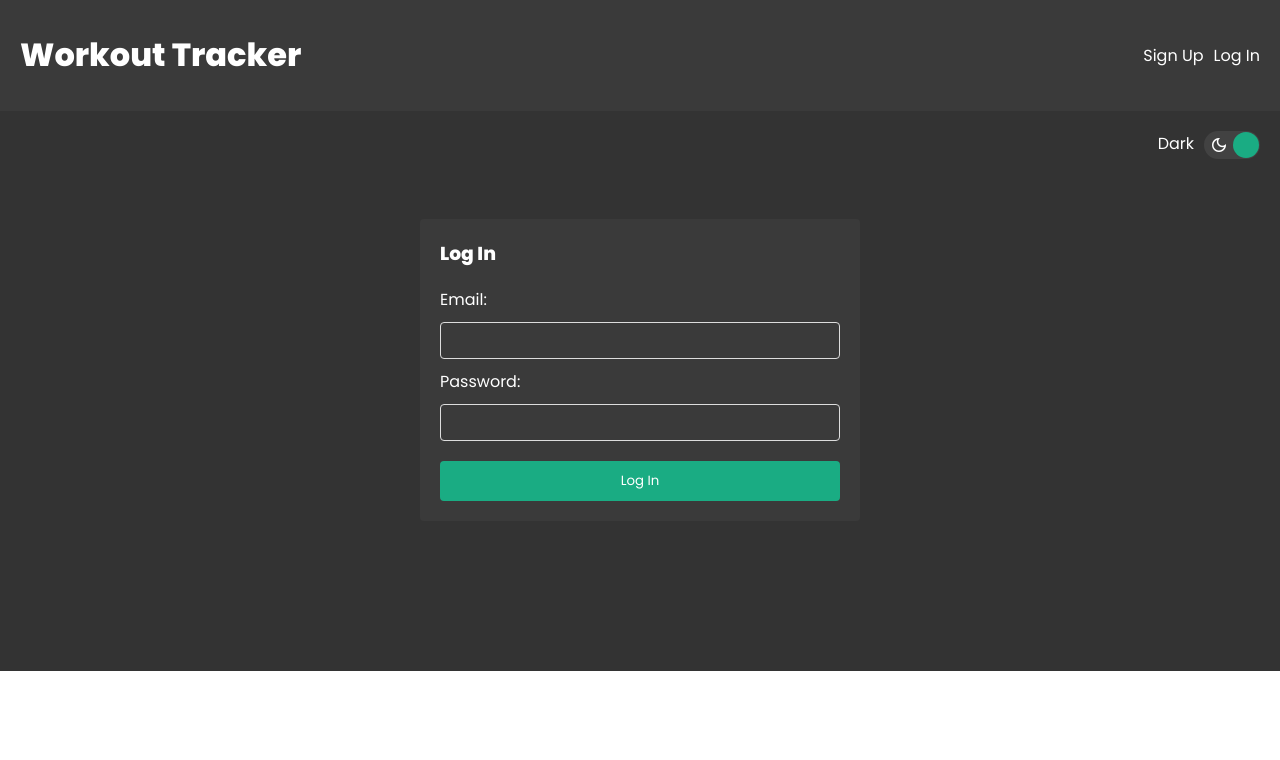
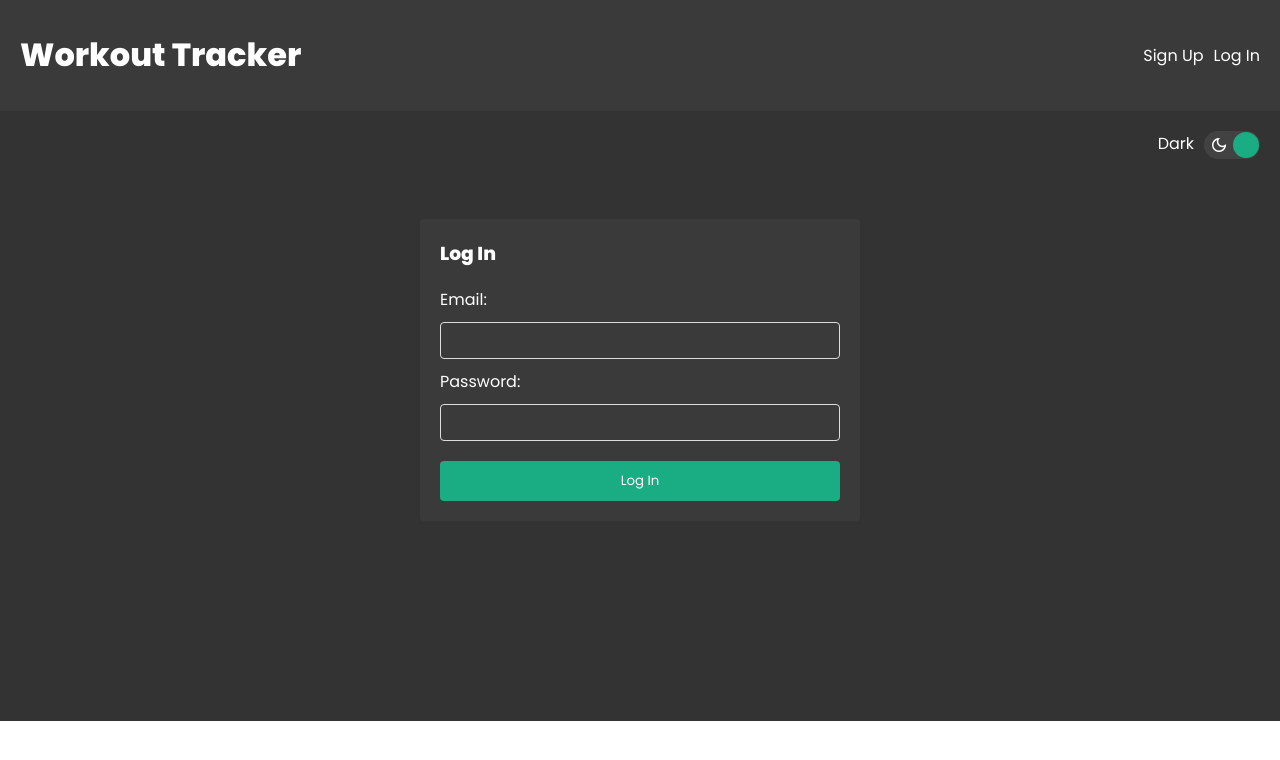
Before and after one commit to TomMetcalf/fitness-app, a React (Create React App) app in the folder frontend/: page /login in a window 1280 px wide. Shown: the top 760 px of the page. Built offline with nearby package versions, Linux system fonts and the light colour scheme.

Commit message:
increase base height

```diff
--- a/frontend/src/index.css
+++ b/frontend/src/index.css
@@ -131,7 +131,6 @@ input {
   border-radius: 4px;
   box-sizing: border-box;
 }
-
 
 #text-input {
   width: 20%;
@@ -277,12 +276,12 @@ form.login button {
 }
 
 .base {
-  height: 50px;
+  height: 100px;
   background-color: #ddd;
 }
 
 #dark .base {
-  height: 50px;
+  height: 100px;
   background-color: #333;
 }
 
@@ -349,7 +348,8 @@ select.workout-totals {
   margin-bottom: 70px;
 }
 
-.weight-unit, .total-reps {
+.weight-unit,
+.total-reps {
   font-size: 1em;
 }
 
```
